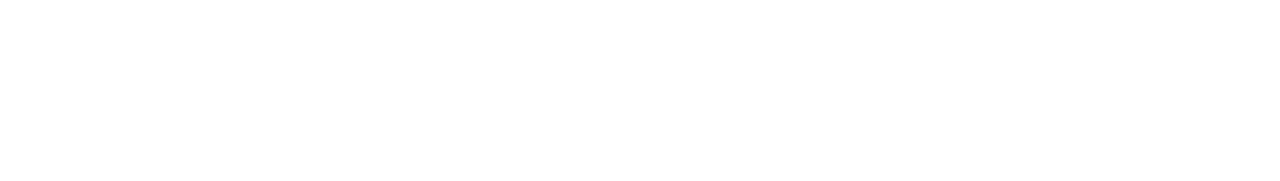
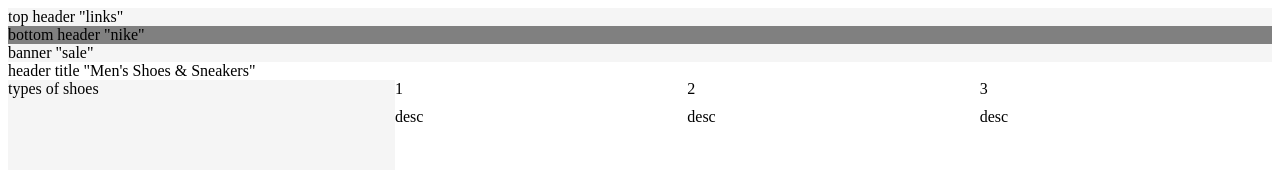
Before and after one commit to soup1e/website-onboarding, a plain HTML site: page nike/nike.html in a window 1280 px wide. Drawn offline with Linux system fonts and the light colour scheme.

Commit message:
initialized nike css and html

```diff
--- a/amazon/amazon.css
+++ b/amazon/amazon.css
@@ -3,7 +3,7 @@ body {
   grid-template-rows: 75px 30px 1fr;
 }
 
-main-header {
+#main-header {
   background: white;
 }
 
--- a/nike/nike.css
+++ b/nike/nike.css
@@ -0,0 +1,88 @@
+.container {
+    display: grid;
+    grid-auto-columns: 1fr;
+    grid-template-columns: 0.75fr 1.7fr;
+    grid-template-rows: 0.5fr 0.5fr 0.5fr 0.5fr 5fr;
+    gap: 0px 0px;
+    grid-template-areas:
+      "top-header top-header"
+      "bottom-header bottom-header"
+      "banner banner"
+      "header header"
+      "sidebar products";
+  }
+
+  .top-header {
+    grid-area: top-header;
+    background: whitesmoke;
+}
+
+  .bottom-header {
+     grid-area: bottom-header;
+     background: gray;
+}
+
+  .banner {
+     grid-area: banner;
+     background: whitesmoke;
+}
+
+  .header {
+    grid-area: header;
+}
+  .sidebar {
+    grid-area: sidebar;
+    background: whitesmoke;
+}
+
+.products {
+    display: grid;
+    grid-template-columns: 1fr 1fr 1fr;
+    grid-template-rows: 1.1fr 0.2fr 1.7fr;
+    gap: 0px 0px;
+    grid-template-areas:
+      "productimage1 productimage2 productimage3"
+      "productdesc1 productdesc2 productdesc3";
+    grid-area: products;
+}
+
+.productimage1 {
+    grid-area: productimage1;
+}
+.productimage2 {
+    grid-area: productimage2;
+}
+.productimage3 {
+    grid-area: productimage3;
+}
+.productdesc1 {
+    grid-area: productdesc1;
+}
+.productdesc2 {
+    grid-area: productdesc2;
+}
+.productdesc3 {
+    grid-area: productdesc3;
+}
+.top-header {
+    grid-area: top-header;
+}
+
+#product-display {
+}
+
+.product-detail {
+}
+
+.product-image {
+  background: white;
+  display: flex;
+  justify-content: center;
+  align-items: center;
+}
+
+.product-image img {
+    height 175 px;
+    width: 100;
+    object-fit: contain;
+}
--- a/nike/nike.html
+++ b/nike/nike.html
@@ -0,0 +1,30 @@
+<!DOCTYPE html>
+<html lang="en">
+  <head>
+    <meta charset="UTF-8" />
+    <meta http-equiv="X-UA-Compatible" content="IE=edge" />
+    <meta name="viewport" content="width=device-width, initial-scale=1.0" />
+    <link rel="stylesheet" href="nike.css" />
+    <title>Nike</title>
+  </head>
+
+  <body>
+    <div class="container">
+      <div class="top-header">top header "links"</div>
+      <div class="bottom-header">bottom header "nike"</div>
+      <div class="banner">banner "sale"</div>
+      <div class="sidebar">types of shoes</div>
+      <div class="header">header title "Men's Shoes & Sneakers"</div>
+      <div class="products">
+        <div class="productimage1">1</div>
+        <div class="productimage2">2</div>
+        <div class="productimage3">3</div>
+        <div class="productdesc1">desc</div>
+        <div class="productdesc2">desc</div>
+        <div class="productdesc3">desc</div>
+      </div>
+    </div>
+
+    <script type="module" src="app.js"></script>
+  </body>
+</html>
```
Also changed, not shown: webframe.PNG (added), 1 other file.
